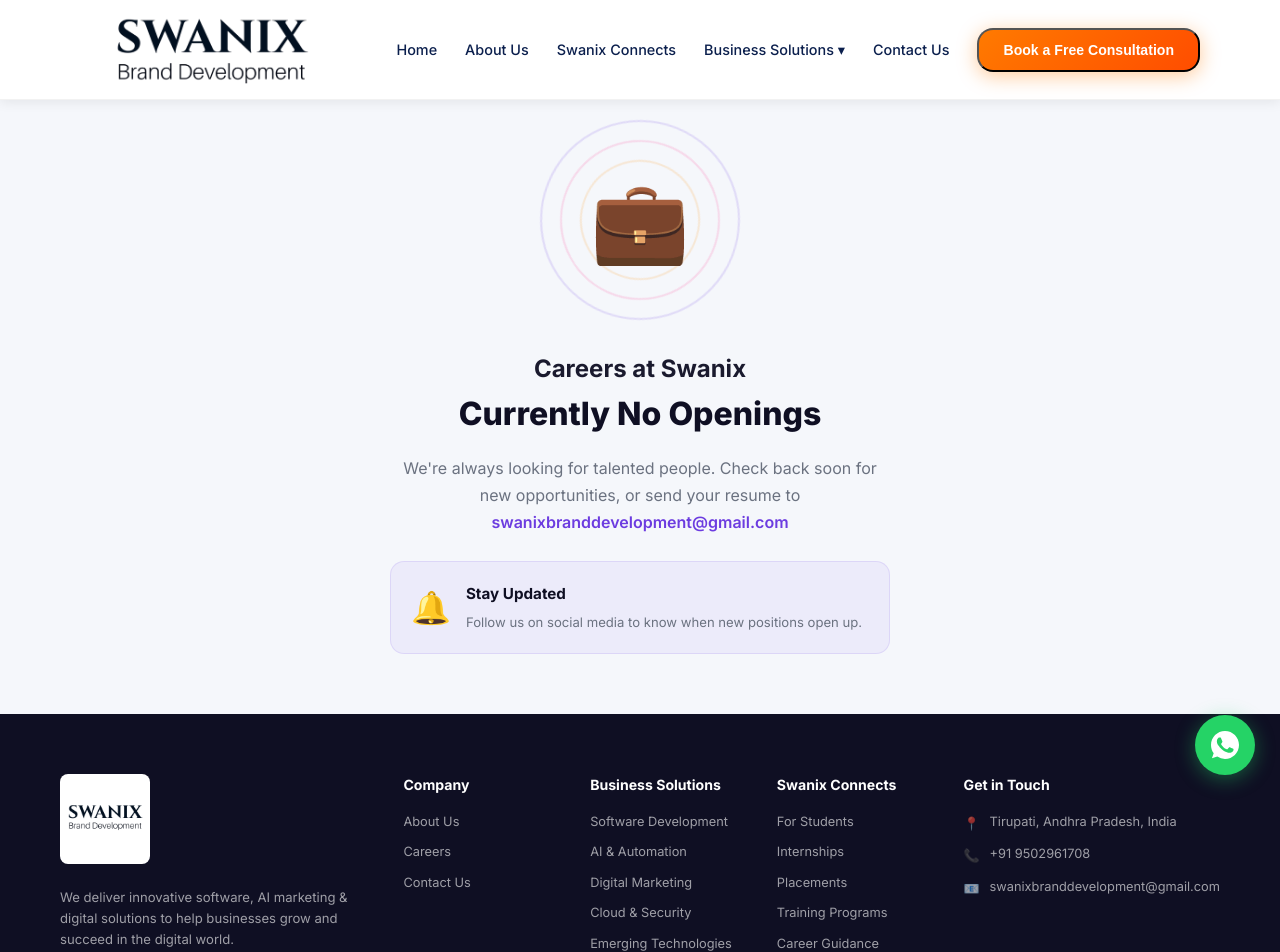
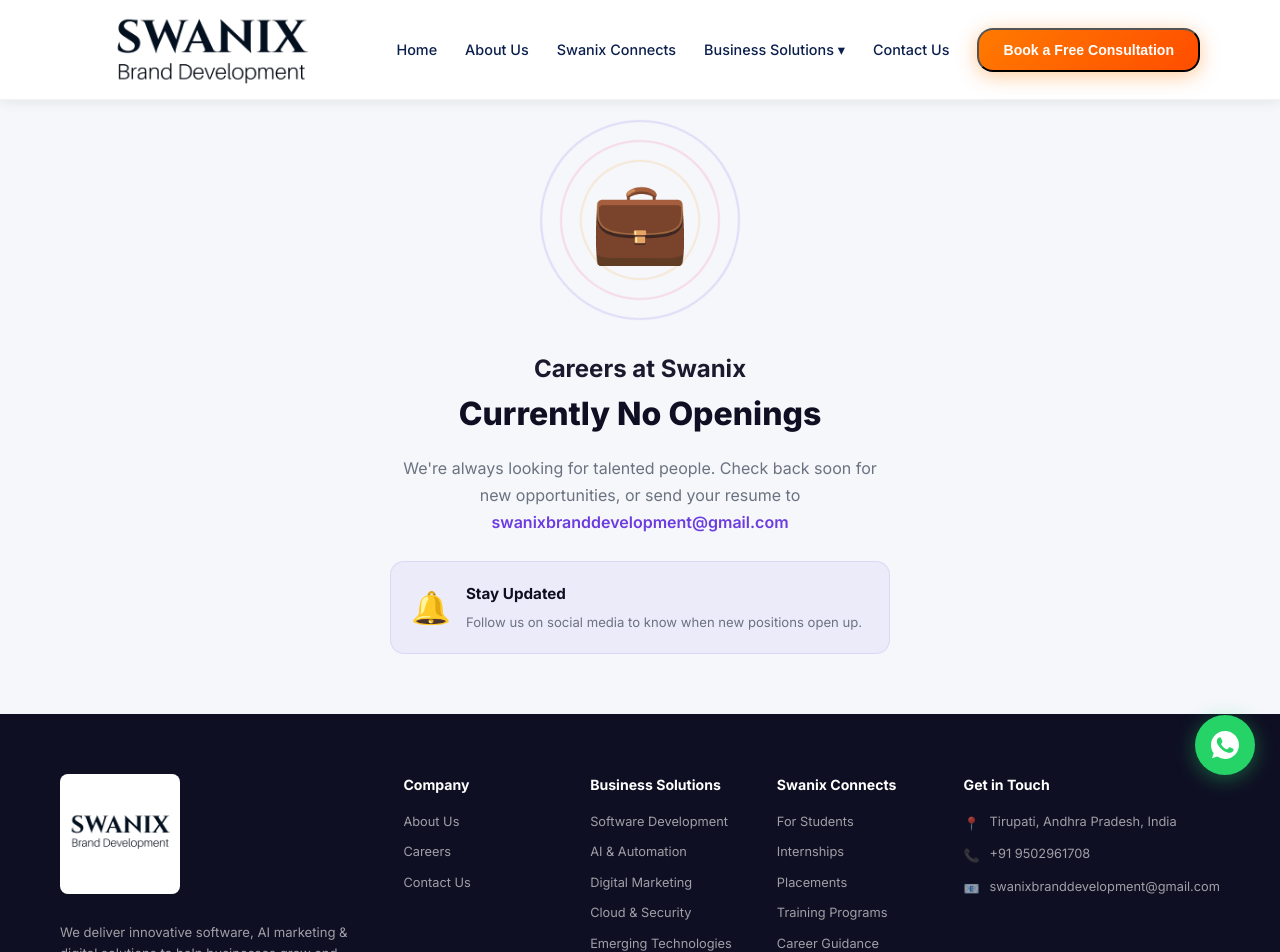
Before and after one commit to swanix413/swanixwebsite, a React (Vite) app: page /careers in a window 1280 px wide. Shown: the top 952 px of the page. Built offline with nearby package versions, Linux system fonts and the light colour scheme.

Commit message:
Updated footer logo with increased size (120px)

```diff
--- a/src/App.css
+++ b/src/App.css
@@ -362,7 +362,7 @@
 .footer { padding: 60px 0 25px; background: var(--primary); color: white; }
 .footer-grid { display: grid; grid-template-columns: 2fr 1fr 1fr 1fr 1fr; gap: 30px; margin-bottom: 40px; }
 .footer-brand { }
-.footer-logo { height: 90px; width: auto; object-fit: contain; margin-bottom: 15px; border-radius: 8px; }
+.footer-logo { height: 120px; width: auto; object-fit: contain; margin-bottom: 20px; border-radius: 8px; }
 .footer-brand p { color: rgba(255,255,255,0.6); font-size: 0.82rem; line-height: 1.6; margin-bottom: 12px; }
 .footer-brand .tagline { color: rgba(255,255,255,0.4); font-size: 0.78rem; font-style: italic; margin-bottom: 15px; }
 .footer-social { display: flex; gap: 10px; }
```
